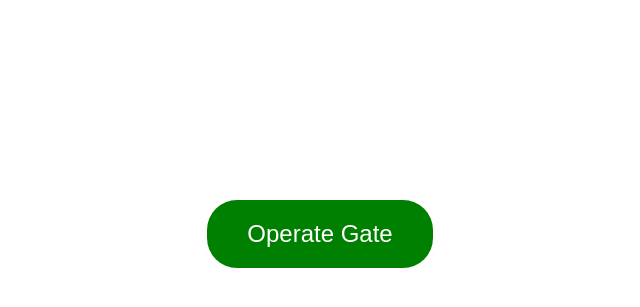
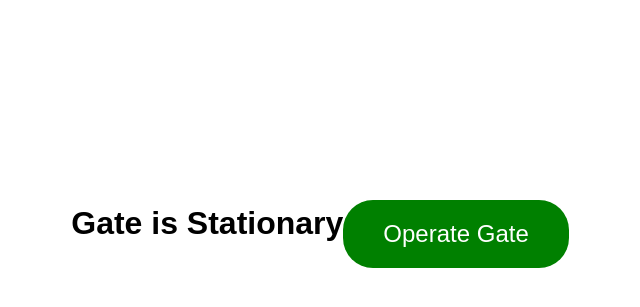
Before and after one commit to gabecolli/Gate-operator, a Flask app: page /protected in a window 1280 px wide. Shown: the part 166-473 px from the top of the page, without its empty margins (320-960 px from the left). Run offline with Flask 3, Linux system fonts and the light colour scheme; the visitor is signed in with stand-in values (Sample User, id 1).

Commit message:
added gate status

```diff
--- a/main.py
+++ b/main.py
@@ -27,12 +27,17 @@ def pin():
 # define a route for the protected page
 @app.route('/protected', methods=['GET', 'POST'])
 def protected():
+    gate_status = "Stationary"
     # check if the user is authenticated
     if not session.get('authenticated'):
         return redirect(url_for('pin'))
     else:
-        print("sup homie") #replace this with the actual GPIO action you want.
-        return render_template('protected.html')
+        if request.method == 'POST':
+            gate_status = "in motion"
+            print("gate is in motion") #replace this with the actual GPIO action you want.
+            return render_template('protected.html', gate_status=gate_status)
+        else:
+            return render_template('protected.html', gate_status=gate_status)
 
 if __name__ == '__main__':
     app.run(host='192.168.1.194', port=5000)
--- a/templates/protected.html
+++ b/templates/protected.html
@@ -6,9 +6,34 @@
 	<link rel="stylesheet" type="text/css" href="{{ url_for('static', filename='styles.css') }}">
 </head>
 <body>
-	<h1>{{ gate_status }}</h1>
+	<h1 id="my-heading">Gate is {{ gate_status }}</h1>
 	<form method="POST" action="{{ url_for('protected') }}">
 		<button type="submit">Operate Gate</button>
 	</form>
+	<script>
+		// Define the new heading text
+		const newHeading = "Gate is Stationary";
+
+		// Set a timeout to update the heading after 3 seconds (3000 milliseconds)
+		setTimeout(() => {
+		  // Get the h1 element by its ID
+		  const heading = document.getElementById("my-heading");
+
+		  // Update the heading's text content
+		  heading.textContent = newHeading;
+		}, 10000);
+	  </script>
+	  <!-- <script>
+		 window.onload = function() {
+		// Define the desired heading text
+		const desiredHeadingText = "Gate is Stationary ";
+
+		// Get the h1 element by its ID
+		const heading = document.getElementById("my-heading");
+
+		// Update the heading's text content with the desired heading text
+		heading.textContent = desiredHeadingText;
+		 }
+	  </script> -->
 </body>
 </html>
```
